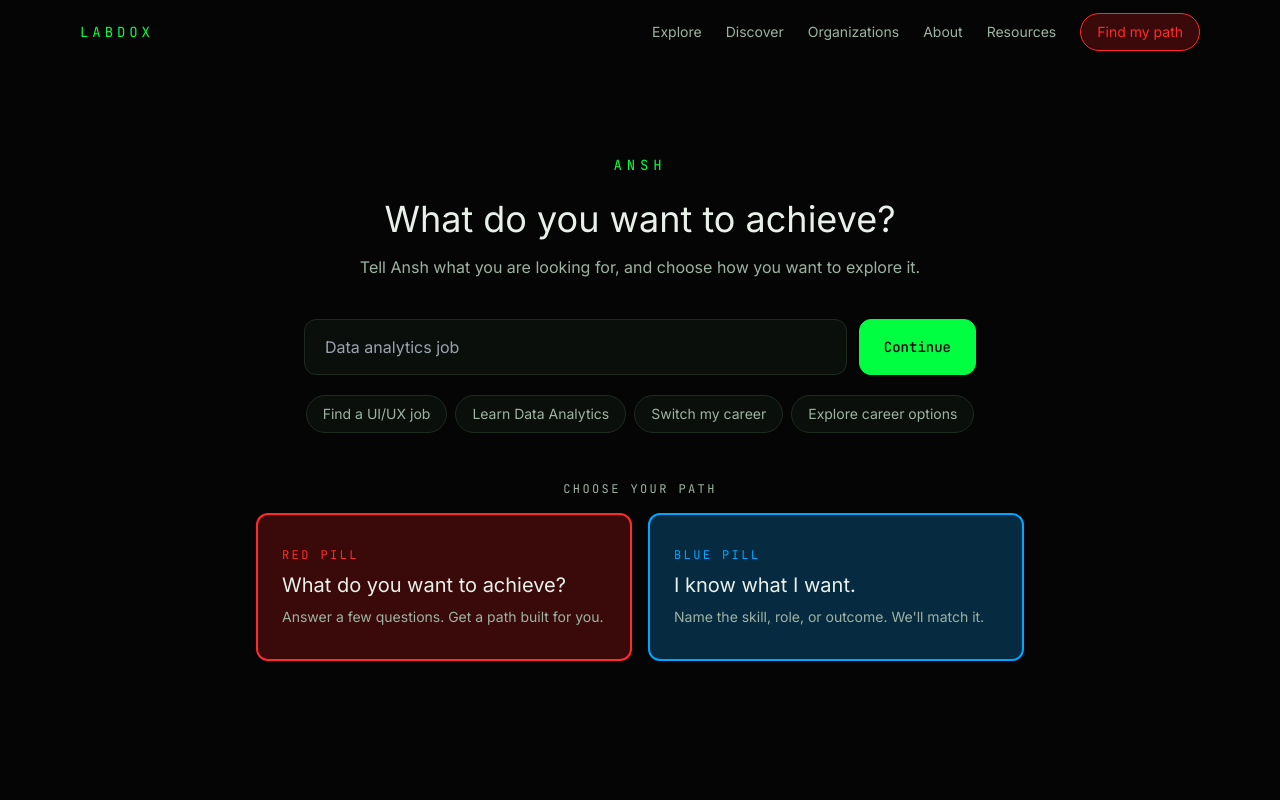
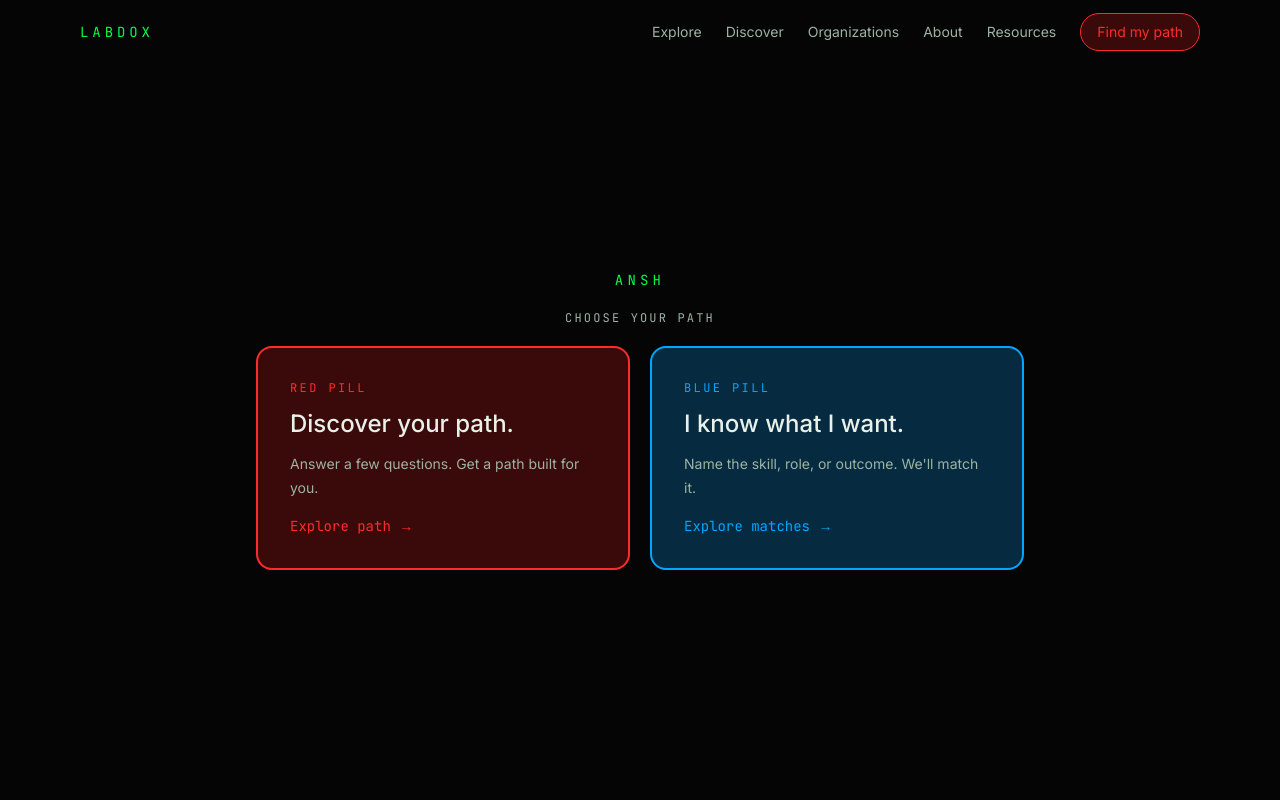
Before and after one commit to dock-at-labdox/labdox-upgrade, a Next.js app: page / in a window 1280 px wide. Shown: the top 800 px of the page. Built offline with nearby package versions, Linux system fonts and the light colour scheme.

Commit message:
feat: refine homepage red blue fork

```diff
--- a/components/home/PillFork.tsx
+++ b/components/home/PillFork.tsx
@@ -1,6 +1,4 @@
-"use client";
 
-import { FormEvent, useState } from "react";
 import Link from "next/link";
 import type { Microcopy } from "@/lib/content";
 
@@ -8,134 +6,57 @@ type PillForkProps = {
   microcopy: Microcopy;
 };
 
-type Journey = "red" | "blue" | null;
+export function PillFork({ microcopy }: PillForkProps) {
+  return (
+    <section
+      aria-labelledby="home-heading"
+      className="relative flex min-h-[100svh] flex-col items-center justify-center px-4 pb-10 pt-20 sm:px-6"
+    >
+      <div className="w-full max-w-3xl">
+        <p className="text-center font-mono text-xs tracking-[0.3em] text-phosphor sm:text-sm">
+          ANSH
+        </p>
 
-const SUGGESTIONS = [
-  "Find a UI/UX job",
-  "Learn Data Analytics",
-  "Switch my career",
-  "Explore career options",
-];
+        {microcopy.home.headline ? (
+          <h1
+            id="home-heading"
+            className="mt-5 text-center text-2xl font-medium text-ink sm:text-3xl"
+          >
+            {microcopy.home.headline}
+          </h1>
+        ) : (
+          <h1 id="home-heading" className="sr-only">
+            Choose how you want to explore Labdox
+          </h1>
+        )}
 
-export function PillFork({ microcopy }: PillForkProps) {
-  const [input, setInput] = useState("");
-  const [journey, setJourney] = useState<Journey>(null);
-  const [error, setError] = useState("");
-  const [loading, setLoading] = useState(false);
-
-  function handleSubmit(event: FormEvent<HTMLFormElement>) {
-    event.preventDefault();
-
-    const value = input.trim();
-
-    if (!value) {
-      setError("Please tell Ansh what you are looking for.");
-      return;
-    }
-
-    setError("");
-    setLoading(true);
-
-    // Temporary frontend loading state.
-    // API integration will be connected when the backend endpoint is available.
-    setTimeout(() => {
-      setLoading(false);
-      setJourney("blue");
-    }, 800);
-  }
-
-  return (
-    <section className="relative flex min-h-[100dvh] flex-col items-center justify-center px-4 pb-16 pt-20">
-      <p className="font-mono text-sm tracking-[0.35em] text-phosphor">ANSH</p>
-
-      <h1 className="mt-6 max-w-2xl text-center text-3xl text-ink sm:text-4xl">
-        What do you want to achieve?
-      </h1>
-
-      <p className="mt-4 max-w-xl text-center text-sm text-ink-dim sm:text-base">
-        Tell Ansh what you are looking for, and choose how you want to explore it.
-      </p>
-
-      <form
-        onSubmit={handleSubmit}
-        className="mt-10 w-full max-w-2xl"
-        noValidate
-      >
-        <label htmlFor="ansh-input" className="sr-only">
-          {microcopy.blue.prompt}
-        </label>
-
-        <div className="flex flex-col gap-3 sm:flex-row">
-          <input
-            id="ansh-input"
-            type="text"
-            value={input}
-            disabled={loading}
-            onChange={(event) => {
-              setInput(event.target.value);
-              if (error) setError("");
-            }}
-            placeholder={microcopy.blue.placeholder[0]}
-            className="min-h-14 flex-1 rounded-xl border border-hairline bg-surface px-5 text-ink outline-none transition focus:border-phosphor focus:shadow-glow-green disabled:cursor-not-allowed disabled:opacity-60"
-          />
-
-          <button
-            type="submit"
-            disabled={loading}
-            className="min-h-14 rounded-xl border border-phosphor bg-phosphor px-6 font-mono text-sm font-medium text-void transition hover:bg-phosphor-dim focus-visible:outline-phosphor disabled:cursor-not-allowed disabled:opacity-60"
-          >
-            {loading ? "Processing..." : "Continue"}
-          </button>
-        </div>
-
-        {error ? (
-          <p role="alert" className="mt-3 text-sm text-error">
-            {error}
-          </p>
-        ) : null}
-      </form>
-
-      <div className="mt-5 flex w-full max-w-2xl flex-wrap justify-center gap-2">
-        {SUGGESTIONS.map((suggestion) => (
-          <button
-            key={suggestion}
-            type="button"
-            disabled={loading}
-            onClick={() => {
-              setInput(suggestion);
-              setError("");
-            }}
-            className="rounded-full border border-hairline bg-surface px-4 py-2 text-sm text-ink-dim transition hover:border-phosphor hover:text-phosphor focus-visible:outline-phosphor disabled:cursor-not-allowed disabled:opacity-50"
-          >
-            {suggestion}
-          </button>
-        ))}
-      </div>
-
-      <div className="mt-12 w-full max-w-3xl">
-        <p className="mb-4 text-center font-mono text-xs uppercase tracking-[0.2em] text-ink-dim">
+        <p className="mt-5 text-center font-mono text-xs uppercase tracking-[0.18em] text-ink-dim">
           Choose your path
         </p>
 
-        <ul className="grid w-full gap-4 sm:grid-cols-2">
+        <ul className="mt-5 grid grid-cols-1 gap-4 sm:grid-cols-2 sm:gap-5">
           <li>
             <Link
               href="/discover-your-path"
-              onClick={() => setJourney("red")}
-              className={`group flex min-h-14 flex-col justify-center rounded-xl border-2 border-crimson bg-crimson-soft px-6 py-8 transition duration-200 hover:-translate-y-[2px] hover:shadow-glow-red focus-visible:outline-crimson motion-reduce:transition-none motion-reduce:hover:translate-y-0 ${
-                journey === "red" ? "shadow-glow-red" : ""
-              }`}
+              className="group flex min-h-36 flex-col justify-center rounded-2xl border-2 border-crimson bg-crimson-soft p-6 transition-colors hover:bg-crimson/15 hover:shadow-glow-red focus-visible:outline-2 focus-visible:outline-offset-4 focus-visible:outline-crimson motion-reduce:transition-none sm:min-h-44 sm:p-8"
             >
               <span className="font-mono text-xs uppercase tracking-[0.2em] text-crimson">
                 Red pill
               </span>
 
-              <span className="mt-2 text-xl text-ink">
-                {microcopy.red.prompt}
+              <span className="mt-3 text-xl font-medium text-ink sm:text-2xl">
+                {microcopy.home.red.label}
               </span>
 
-              <span className="mt-2 text-sm text-ink-dim">
+              <span className="mt-3 text-sm leading-6 text-ink-dim">
                 {microcopy.home.red.sub}
+              </span>
+
+              <span
+                aria-hidden="true"
+                className="mt-4 font-mono text-sm text-crimson"
+              >
+                Explore path →
               </span>
             </Link>
           </li>
@@ -143,21 +64,25 @@ export function PillFork({ microcopy }: PillForkProps) {
           <li>
             <Link
               href="/explore-courses"
-              onClick={() => setJourney("blue")}
-              className={`group flex min-h-14 flex-col justify-center rounded-xl border-2 border-electric bg-electric-soft px-6 py-8 transition duration-200 hover:-translate-y-[2px] hover:shadow-glow-blue focus-visible:outline-electric motion-reduce:transition-none motion-reduce:hover:translate-y-0 ${
-                journey === "blue" ? "shadow-glow-blue" : ""
-              }`}
+              className="group flex min-h-36 flex-col justify-center rounded-2xl border-2 border-electric bg-electric-soft p-6 transition-colors hover:bg-electric/10 hover:shadow-glow-blue focus-visible:outline-2 focus-visible:outline-offset-4 focus-visible:outline-electric motion-reduce:transition-none sm:min-h-44 sm:p-8"
             >
               <span className="font-mono text-xs uppercase tracking-[0.2em] text-electric">
                 Blue pill
               </span>
 
-              <span className="mt-2 text-xl text-ink">
+              <span className="mt-3 text-xl font-medium text-ink sm:text-2xl">
                 {microcopy.home.blue.label}
               </span>
 
-              <span className="mt-2 text-sm text-ink-dim">
+              <span className="mt-3 text-sm leading-6 text-ink-dim">
                 {microcopy.home.blue.sub}
+              </span>
+
+              <span
+                aria-hidden="true"
+                className="mt-4 font-mono text-sm text-electric"
+              >
+                Explore matches →
               </span>
             </Link>
           </li>
```
